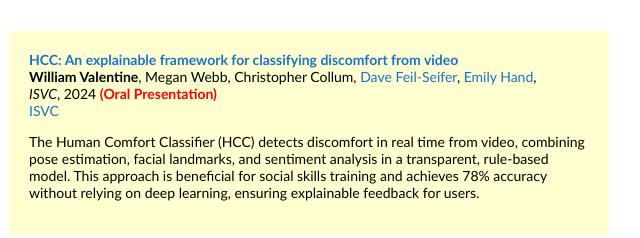
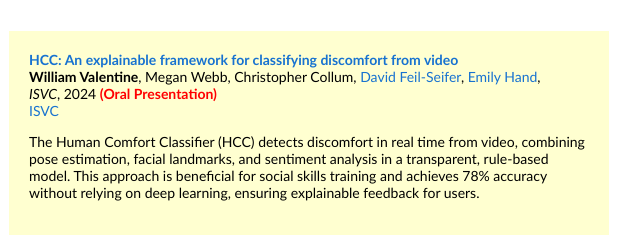
Before and after one commit to rhit-valentwa/valentwa.github.io, a plain HTML site: page index.html in a window 1280 px wide. Shown: the part 500-738 px from the top of the page, 431-1071 px from the left. Drawn offline with Linux system fonts and the light colour scheme.

Commit message:
Update index.html

```diff
--- a/index.html
+++ b/index.html
@@ -80,7 +80,7 @@
 				<strong>William Valentine</strong>,
 				Megan Webb,
 				Christopher Collum,
-        <a href="https://www.cse.unr.edu/~dave/">Dave Feil-Seifer</a>,
+        <a href="https://www.cse.unr.edu/~dave/">David Feil-Seifer</a>,
         <a href="https://www.unr.edu/cse/people/emily-hand">Emily Hand</a>,
 				<br>
         <em>ISVC</em>, 2024 <font color="red"><strong>(Oral Presentation)</strong></font>
```
